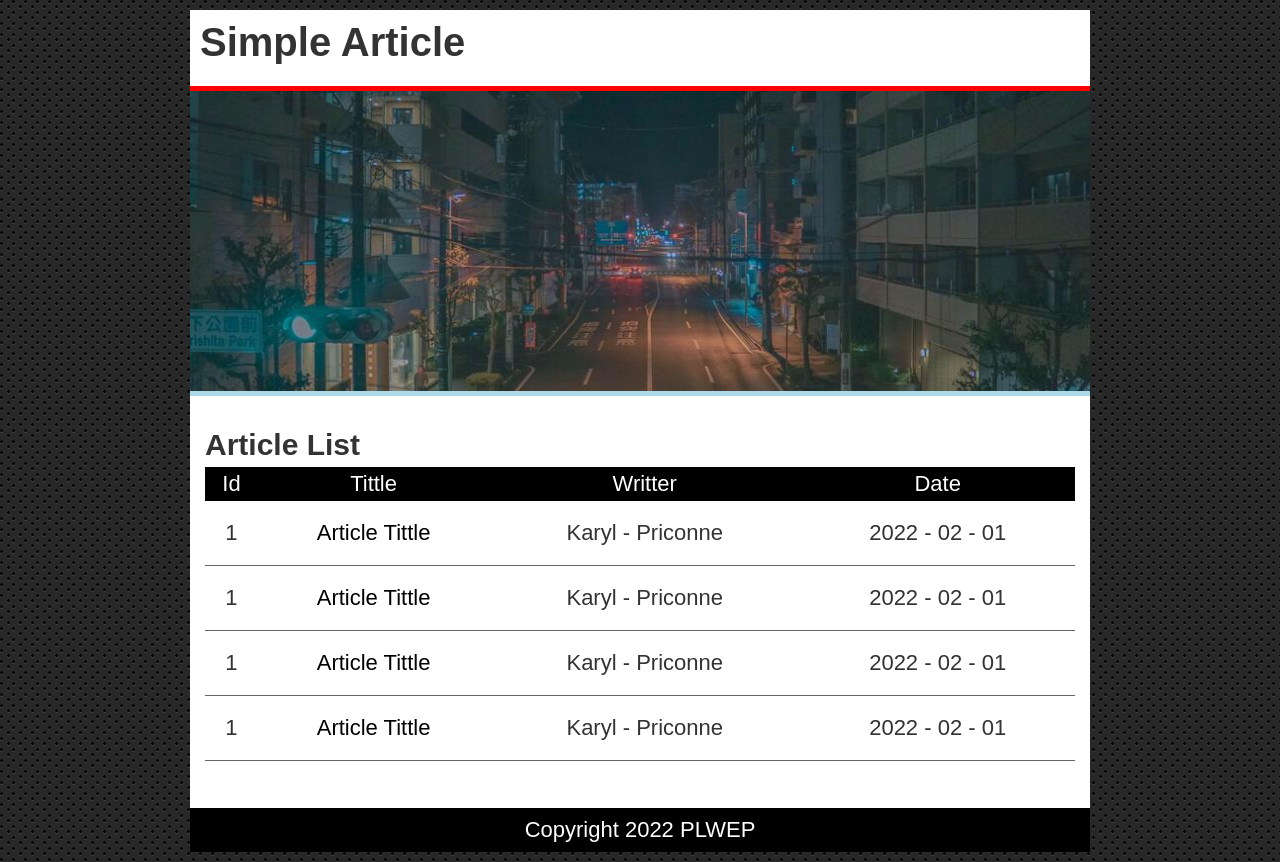
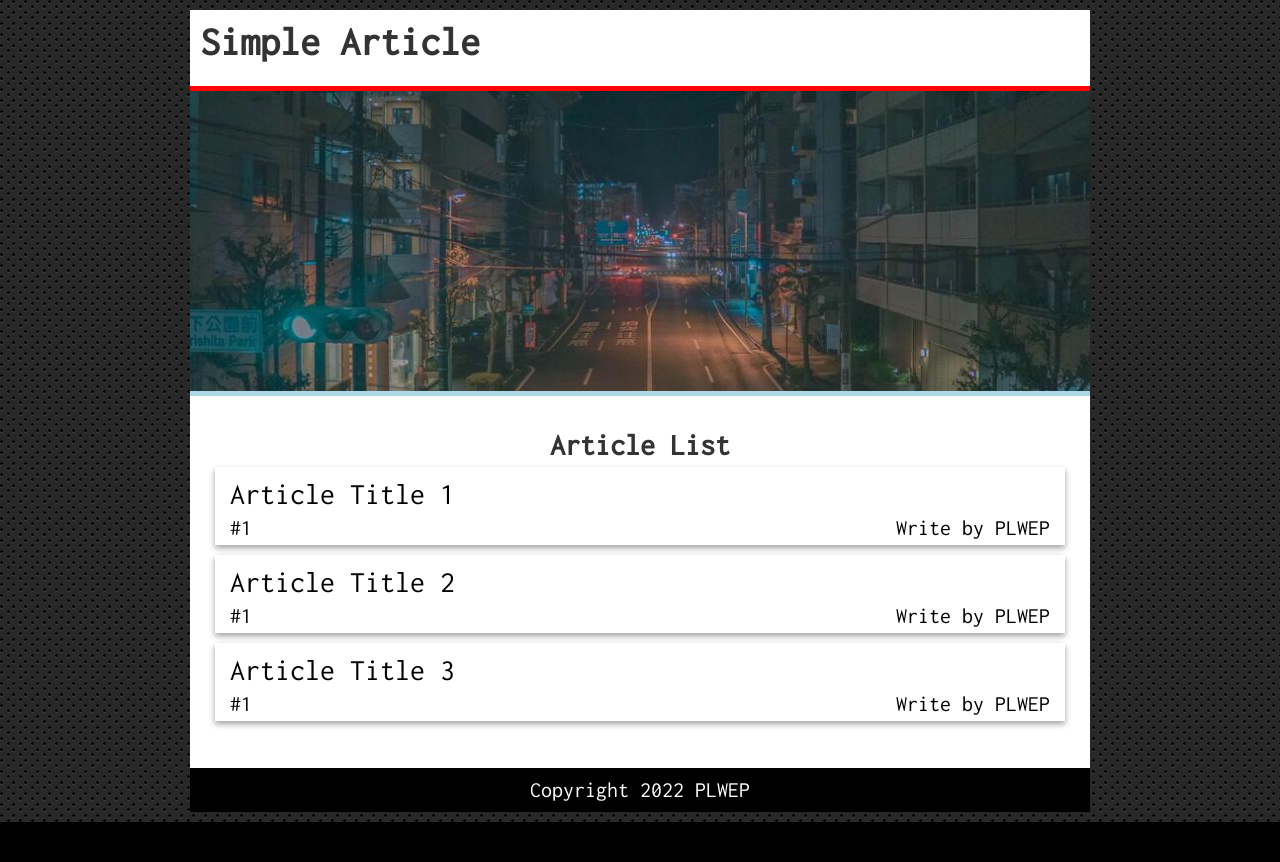
Before and after one commit to PLWEP/Simple-Article-Web, a plain HTML site: page index.html in a window 1280 px wide. After the commit the page ends 822 px from the top, so only its background shows below. Drawn offline with Linux system fonts and the light colour scheme.

Commit message:
edit article list, add font, edit article layout

```diff
--- a/index.html
+++ b/index.html
@@ -8,48 +8,57 @@
 
     <!-- Style -->
     <link rel="stylesheet" href="style.css">
+
+    <!-- Font -->
+    <link rel="preconnect" href="https://fonts.googleapis.com">
+    <link rel="preconnect" href="https://fonts.gstatic.com" crossorigin>
+    <link href="https://fonts.googleapis.com/css2?family=Inconsolata&display=swap" rel="stylesheet">
 </head>
 <body>
-    <div class="container index">
+    <div class="container">
         <header>
             <h1 class="judul">Simple Article</h1>
         </header>
         <section class="hero"></section>
-        <div class="content">
+        <div class="content index">
             <main>
                 <h2>Article List</h2>
-                <table>
-                    <tr>
-                        <th>Id</th>
-                        <th>Tittle</th>
-                        <th>Writter</th>
-                        <th>Date</th>
-                    </tr>
-                    <tr>
-                        <td>1</td>
-                        <td><a href="article.html">Article Tittle</a></td>
-                        <td>Karyl - Priconne</td>
-                        <td>2022 - 02 - 01</td>
-                    </tr>
-                    <tr>
-                        <td>1</td>
-                        <td><a href="article.html">Article Tittle</a></td>
-                        <td>Karyl - Priconne</td>
-                        <td>2022 - 02 - 01</td>
-                    </tr>
-                    <tr>
-                        <td>1</td>
-                        <td><a href="article.html">Article Tittle</a></td>
-                        <td>Karyl - Priconne</td>
-                        <td>2022 - 02 - 01</td>
-                    </tr>
-                    <tr>
-                        <td>1</td>
-                        <td><a href="article.html">Article Tittle</a></td>
-                        <td>Karyl - Priconne</td>
-                        <td>2022 - 02 - 01</td>
-                    </tr>
-                </table>
+
+                <div class="article-list">
+                    <a href="article.html">
+                        <div class="article-title">
+                            <h3>Article Title 1</h3>
+                        </div>
+                        <div class="article-subtitle">
+                            <p>#1</p>
+                            <p class="writer">Write by PLWEP</p>
+                        </div>
+                    </a>
+                </div>
+
+                <div class="article-list">
+                    <a href="article.html">
+                        <div class="article-title">
+                            <h3>Article Title 2</h3>
+                        </div>
+                        <div class="article-subtitle">
+                            <p>#1</p>
+                            <p class="writer">Write by PLWEP</p>
+                        </div>
+                    </a>
+                </div>
+
+                <div class="article-list">
+                    <a href="article.html">
+                        <div class="article-title">
+                            <h3>Article Title 3</h3>
+                        </div>
+                        <div class="article-subtitle">
+                            <p>#1</p>
+                            <p class="writer">Write by PLWEP</p>
+                        </div>
+                    </a>
+                </div>
             </main>
         </div>
         <footer>
--- a/style.css
+++ b/style.css
@@ -44,7 +44,7 @@ table {
 
 /* Style */
 body {
-    font: 22px/24px arial, sans-serif;
+    font: 22px/24px 'Inconsolata', monospace;
     background-color: black;
     color: #333;
     background-image: url(res/mainback.png);
@@ -101,6 +101,7 @@ header .judul {
 
 .article main {
     grid-area: main;
+    text-align: justify;
 }
 
 .article aside {
@@ -117,11 +118,11 @@ main h2 {
     font-weight: bold;
 }
 
-main p {
+.article main p {
     margin: 10px auto;
 }
 
-aside .profile {
+.article aside .profile {
     width: 40%;
     box-sizing: border-box;
     padding: 5px;
@@ -135,11 +136,11 @@ aside h3 {
     color: #666;
 }
 
-aside p {
+.article aside p {
     font-size: 16px;
 }
 
-aside img {
+.article aside img {
     width: 100px;
     height: 100px;
 }
@@ -152,27 +153,43 @@ footer {
     color: white;
 }
 
-table {
-    margin: 10px 0;
-    table-layout: auto;
-    width: 100%;
-}
-
-th {
-    padding: 5px;
-    background-color: black;
-    color: white;
-}
-
-td {
-    border-bottom: 1px solid rgba(0,0,0,.6);
-    padding: 20px 5px;
+.index main h2 {
     text-align: center;
 }
 
-td a {
+.article-list {
+    box-sizing: border-box;
+    padding: 5px;
+    box-shadow:
+    rgba(0, 0, 0, 0.16) 0px 3px 6px,
+    rgba(0, 0, 0, 0.23) 0px 3px 6px;
+    margin: 10px ;
+}
+
+.article-list a {
     text-decoration: none;
-    color: black;
+    color: #000;
+    display: grid;
+    grid-template-rows: repeat(2, minmax(1fr, auto));
+}
+
+.article-title {
+    box-sizing: border-box;
+    padding: 10px;
+}
+
+.article-title h3 {
+    font-size: 30px;
+}
+
+.article-subtitle {
+    display: grid;
+    grid-template-columns: repeat(2, 1fr);
+    padding: 0 10px;
+}
+
+.article-list .article-subtitle .writer {
+    justify-self: end;
 }
 
 @media screen and (min-width: 992px) {
```
Also changed, not shown: article.html (+10 -0 lines).
